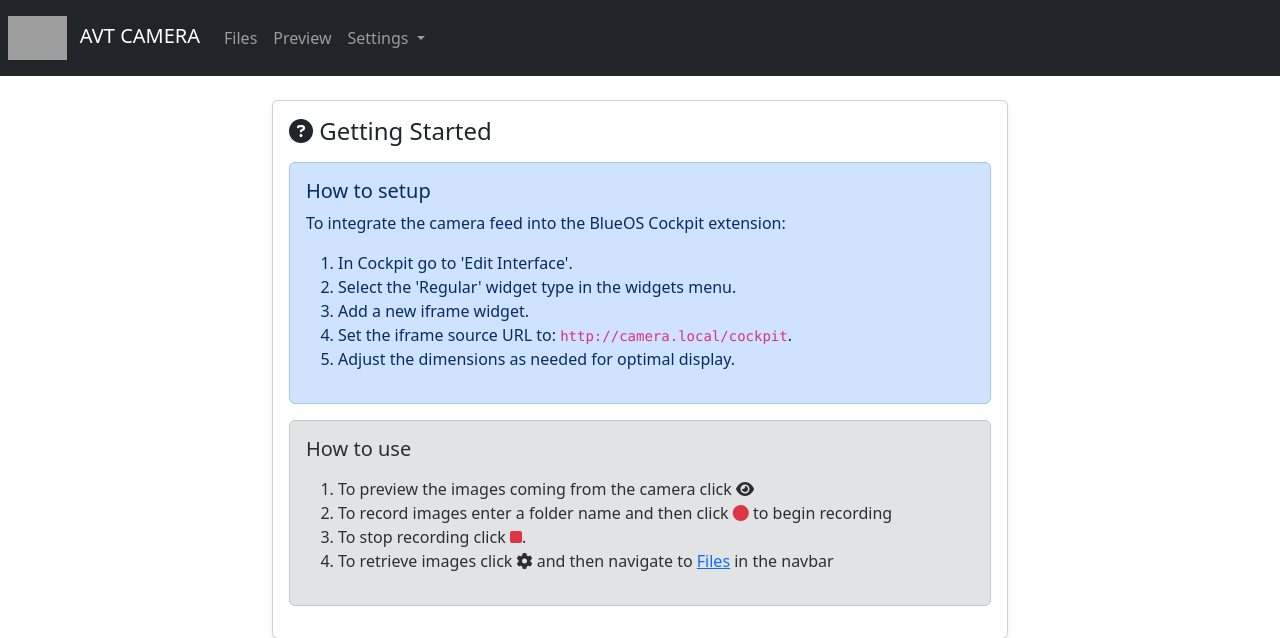
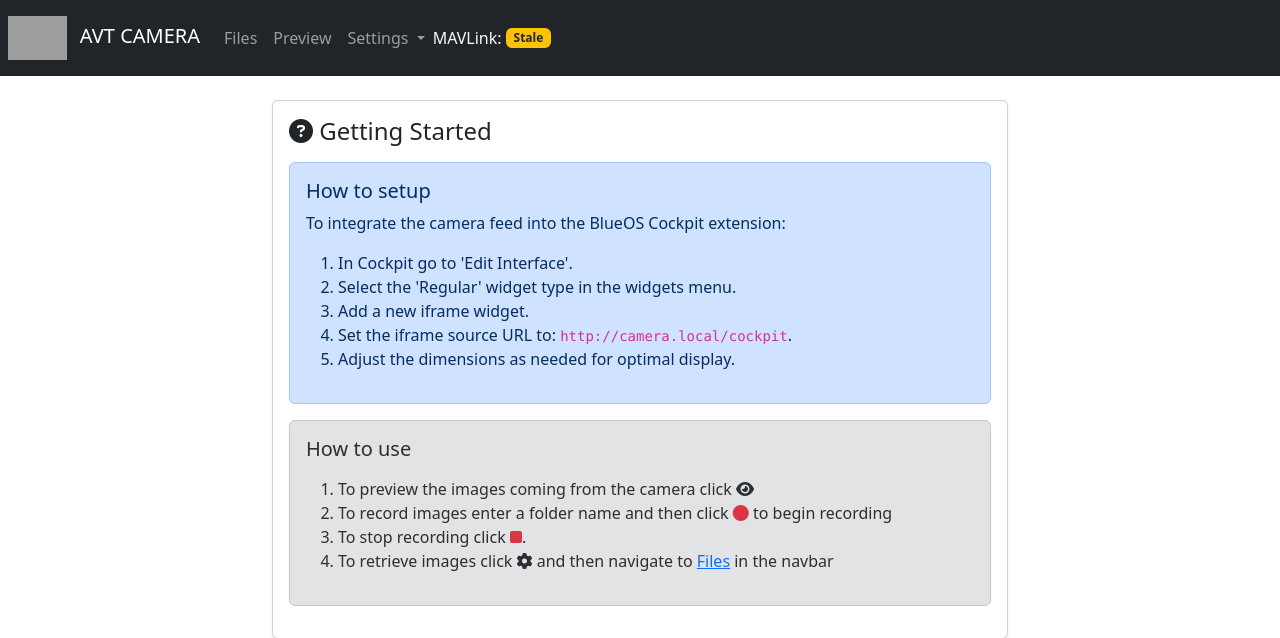
Before and after one commit to Revive-Our-Gulf/avt-camera, a Flask app: page / in a window 1280 px wide. Shown: the top 638 px of the page. Run offline with Flask 3, Linux system fonts and the light colour scheme; some libraries are stand-ins or nearby versions; grey boxes are pictures that could not be loaded.

Commit message:
Add a visual mavlink status

```diff
--- a/app/main.py
+++ b/app/main.py
@@ -145,6 +145,13 @@ def get_telemetry():
         'telemetry': mavlink_handler.get_telemetry()
     })
 
+@app.route('/api/mavlink/status', methods=['GET'])
+def get_mavlink_status():
+    return jsonify({
+        'success': True,
+        'status': mavlink_handler.get_connection_status()
+    })
+
 @app.route('/api/app_settings', methods=['GET'])
 def get_app_settings():
     settings = camera_service.settings_manager.get_app_settings_definitions()
--- a/app/mavlink_handler.py
+++ b/app/mavlink_handler.py
@@ -14,6 +14,9 @@ class MavlinkHandler:
         self.telemetry_data = {}
         self.reconnect_delay = 3
         self.heartbeat_timeout = 10
+        self.telemetry_stale_after = 3
+        self.connected = False
+        self.last_message_time = 0.0
 
         self.last_photo_position = None
         self.distance_threshold = 1.0
@@ -35,12 +38,14 @@ class MavlinkHandler:
                 print("Starting MAVLink connection...")
                 self.connection = mavutil.mavlink_connection('udpin:0.0.0.0:14570')
                 self.connection.wait_heartbeat(timeout=self.heartbeat_timeout)
+                self.connected = True
                 print("MAVLink connection established")
 
                 while self.running:
                     msg = self.connection.recv_match(blocking=True, timeout=1.0)
 
                     if msg:
+                        self.last_message_time = time.time()
                         msg_type = msg.get_type()
                         self.telemetry_data[msg_type] = msg.to_dict()
 
@@ -51,8 +56,10 @@ class MavlinkHandler:
                             self._process_position_update(self.telemetry_data[msg_type])
 
             except Exception as e:
+                self.connected = False
                 print(f"MAVLink connection lost/error: {e}")
             finally:
+                self.connected = False
                 if self.connection:
                     self.connection.close()
                     self.connection = None
@@ -63,6 +70,22 @@ class MavlinkHandler:
 
     def get_telemetry(self):
         return self.telemetry_data
+
+    def get_connection_status(self):
+        now = time.time()
+        age_seconds = None
+        is_stale = True
+
+        if self.last_message_time > 0:
+            age_seconds = round(now - self.last_message_time, 2)
+            is_stale = age_seconds > self.telemetry_stale_after
+
+        return {
+            "connected": self.connected,
+            "is_stale": is_stale,
+            "last_message_age_seconds": age_seconds,
+            "telemetry_stale_after_seconds": self.telemetry_stale_after
+        }
 
     def set_distance_threshold(self, meters):
         self.distance_threshold = float(meters)
--- /dev/null
+++ b/app/static/javascript/mavlink-status.js
@@ -0,0 +1,51 @@
+document.addEventListener('DOMContentLoaded', function () {
+    function getStatusBadges() {
+        return document.querySelectorAll('[data-mavlink-status]');
+    }
+
+    function updateMavlinkStatusBadges(statusData) {
+        const badges = getStatusBadges();
+        if (!badges.length) {
+            return;
+        }
+
+        badges.forEach((badge) => {
+            badge.className = 'badge';
+
+            if (!statusData.connected) {
+                badge.classList.add('bg-danger');
+                badge.textContent = 'Disconnected';
+                return;
+            }
+
+            if (statusData.is_stale) {
+                badge.classList.add('bg-warning', 'text-dark');
+                badge.textContent = 'Stale';
+                return;
+            }
+
+            badge.classList.add('bg-success');
+            if (statusData.last_message_age_seconds !== null) {
+                badge.textContent = `Connected (${statusData.last_message_age_seconds}s)`;
+            } else {
+                badge.textContent = 'Connected';
+            }
+        });
+    }
+
+    function refreshMavlinkStatus() {
+        fetch('/api/mavlink/status')
+            .then(response => response.json())
+            .then(data => {
+                if (data.success && data.status) {
+                    updateMavlinkStatusBadges(data.status);
+                }
+            })
+            .catch(() => {
+                updateMavlinkStatusBadges({ connected: false, is_stale: true, last_message_age_seconds: null });
+            });
+    }
+
+    refreshMavlinkStatus();
+    setInterval(refreshMavlinkStatus, 2000);
+});
--- a/app/templates/base.html
+++ b/app/templates/base.html
@@ -17,6 +17,7 @@
         <script src="{{ url_for('static', filename='javascript/bootstrap/popper.min.js') }}"></script>
         <script src="{{ url_for('static', filename='javascript/bootstrap/bootstrap.min.js') }}"></script>
         <script src="{{ url_for('static', filename='javascript/socket.io.js') }}"></script>
+        <script src="{{ url_for('static', filename='javascript/mavlink-status.js') }}"></script>
     </head>
     <body>
         {% if include_navbar %}
--- a/app/templates/cockpit.html
+++ b/app/templates/cockpit.html
@@ -14,6 +14,9 @@
         </div>
         <div>
             <strong>Strobe:</strong> <span id="strobe">--</span>
+        </div>
+        <div>
+            <strong>MAVLink:</strong> <span class="badge bg-secondary" data-mavlink-status>Checking...</span>
         </div>
     </div>
     <!-- Top Toolbar -->
--- a/app/templates/navbar.html
+++ b/app/templates/navbar.html
@@ -25,6 +25,10 @@
                     <a class="dropdown-item" href="/app_settings">Application</a>
                 </div>
             </li>
+            <li class="nav-item d-flex align-items-center ml-3">
+                <span class="text-light mr-2">MAVLink:&nbsp;</span>
+                <span class="badge bg-secondary" data-mavlink-status>Checking...</span>
+            </li>
         </ul>
     </div>
 </nav>
```
